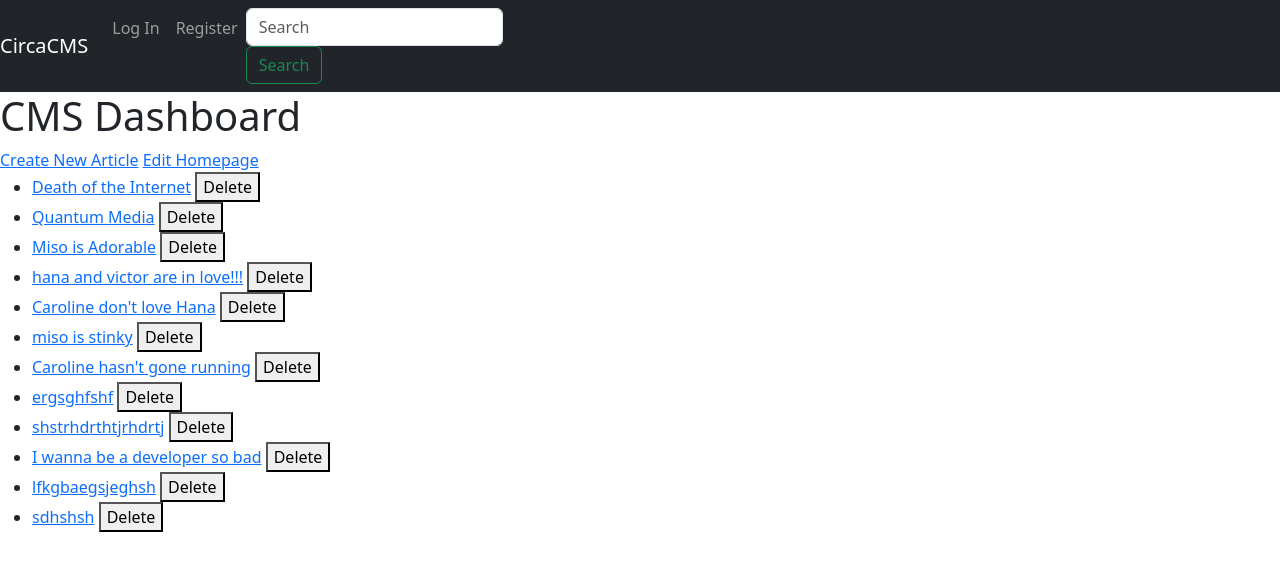
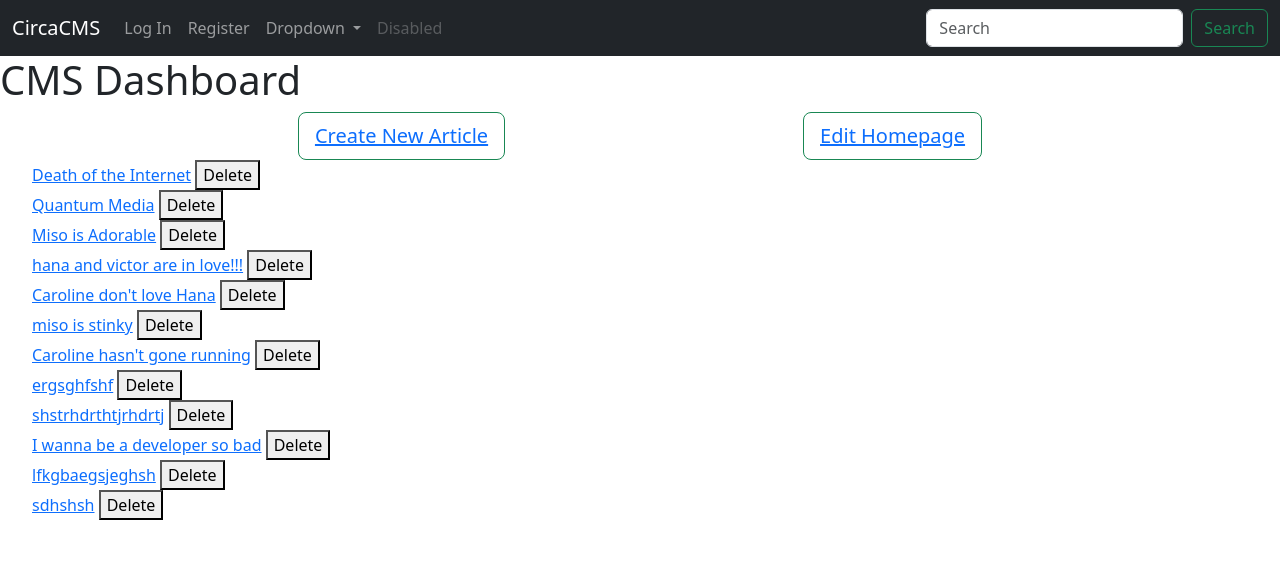
Before and after one commit to carolinekle/capstone, a Django app: page /cms_dashboard/ in a window 1280 px wide. Shown: the top 571 px of the page. Run offline with Django 4.2, Linux system fonts and the light colour scheme; data comes from the database, SQL or seed files in the repository; some libraries are stand-ins or nearby versions.

Commit message:
front-end changes

```diff
--- a/cms/static/cms/styles.css
+++ b/cms/static/cms/styles.css
@@ -48,6 +48,14 @@ text-decoration: none;
 display: block;
 }
 
-.dropdown-content a:hover {background-color: #f1f1f1}
+.dropdown-content a:hover {
+    background-color: #f1f1f1
+}
 
-.show {display:block;}
+.show {
+    display:block;
+}
+
+.cms-articles>ul{
+    list-style-type: none;
+}
--- a/cms/templates/cms/cms_layout.html
+++ b/cms/templates/cms/cms_layout.html
@@ -9,13 +9,15 @@
         <script src="https://cdn.tiny.cloud/1/flblkjrpr4vgqrf3n44ok9shpgxwbhygta2hky9mt79hrubo/tinymce/7/tinymce.min.js" referrerpolicy="origin"></script>
     </head>
     <body>
-
         <nav class="navbar navbar-expand-lg navbar-dark bg-dark">
-            <a class="navbar-brand" href="{% url 'cms_dashboard' %}">CircaCMS</a>
-
-            <div>
-              <ul class="navbar-nav ml-auto">
-                {% if user.is_authenticated %}
+            <div class="container-fluid">
+                <a class="navbar-brand" href="{% url 'cms_dashboard' %}">CircaCMS</a>
+              <button class="navbar-toggler" type="button" data-bs-toggle="collapse" data-bs-target="#navbarSupportedContent" aria-controls="navbarSupportedContent" aria-expanded="false" aria-label="Toggle navigation">
+                <span class="navbar-toggler-icon"></span>
+              </button>
+              <div class="collapse navbar-collapse" id="navbarSupportedContent">
+                <ul class="navbar-nav me-auto mb-2 mb-lg-0">
+                    {% if user.is_authenticated %}
                     <li class="nav-item">
                         <a class="nav-link" href="#"><strong>{{ user.username }}</strong></a>
                     </li>
@@ -32,13 +34,31 @@
                         <a class="nav-link" href="{% url 'register' %}">Register</a>
                     </li>
                 {% endif %}
-                <form class="form-inline my-2 my-lg-0" action="{% url 'cms_dashboard' %}"  method="get">
-                    <input class="form-control mr-sm-2" type="search" placeholder="Search" aria-label="Search" name ="q">
-                    <button class="btn btn-outline-success my-2 my-sm-0" type="submit">Search</button>
+                  <li class="nav-item dropdown">
+                    <a class="nav-link dropdown-toggle" href="#" id="navbarDropdown" role="button" data-bs-toggle="dropdown" aria-expanded="false">
+                      Dropdown
+                    </a>
+                    <ul class="dropdown-menu" aria-labelledby="navbarDropdown">
+                      <li><a class="dropdown-item" href="#">Action</a></li>
+                      <li><a class="dropdown-item" href="#">Another action</a></li>
+                      <li><hr class="dropdown-divider"></li>
+                      <li><a class="dropdown-item" href="#">Something else here</a></li>
+                    </ul>
+                  </li>
+                  <li class="nav-item">
+                    <a class="nav-link disabled" href="#" tabindex="-1" aria-disabled="true">Disabled</a>
+                  </li>
+                </ul>
+                <form class="d-flex">
+                  <input class="form-control me-2" action="{% url 'cms_dashboard' %}"  method="get" type="search" placeholder="Search" aria-label="Search">
+                  <button class="btn btn-outline-success" type="submit">Search</button>
                 </form>
-              </ul>
+              </div>
             </div>
           </nav>
+
+
+
           <div class="content">
             {% block body %}
             {% endblock %}
--- a/cms/templates/cms/dashboard.html
+++ b/cms/templates/cms/dashboard.html
@@ -3,18 +3,32 @@
 {% block body %}
 
 <h1>CMS Dashboard</h1>
-<a href="{% url 'create_article' %}">Create New Article</a>
-<a href="{% url 'edit_homepage' %}">Edit Homepage</a>
+
+<div class="d-flex mx-auto justify-content-evenly align-items-center">
+  <button type="button" class="btn btn-outline-success btn-lg">
+    <a href="{% url 'create_article' %}" style="color:">
+      Create New Article
+    </a>
+  </button>
+
+  <button type="button" class="btn btn-outline-success btn-lg">
+    <a href="{% url 'edit_homepage' %}" style="">
+      Edit Homepage
+    </a>
+  </button>
+</div>
+<div class="cms-articles">
   <ul>
     {% for article in articles %}
       <li>
         <a href="{% url 'edit_article' article.id %}">{{ article.headline }}</a>
         <form action="{% url 'delete_article' article.id %}" method="post" style="display:inline;">
           {% csrf_token %}
-        <button type="submit">Delete</button>
+          <button value="{{ article.id }}" type="submit">Delete</button>
         </form>
       </li>
     {% endfor %}
   </ul>
+</div>
 
 {% endblock %}
--- a/cms/urls.py
+++ b/cms/urls.py
@@ -12,6 +12,7 @@ urlpatterns = [
     path("login", views.login_view, name="login"),
     path("logout", views.logout_view, name="logout"),
     path("register", views.register, name="register"),
+    path("delete_article/<int:article_id>", views.delete_article, name="delete_article"),
     path("edit", views.edit_homepage, name="edit_homepage"),
     path('create/', views.create_article, name='create_article'),
     path('edit/<int:article_id>/', views.edit_article, name='edit_article'),
--- a/news/views.py
+++ b/news/views.py
@@ -36,7 +36,7 @@ def index(request):
 
     return render(request, "news/homepage.html", {
         "homepage": homepage,
-        "hero_article": homepage.hero_articles,
+        "hero_article": homepage.hero_article,
         "featured_articles": featured_articles,
         "featured_404":featured_404,
         "featured_electric":featured_electric,
```
Lines whose indentation alone changed are shown as unchanged.
